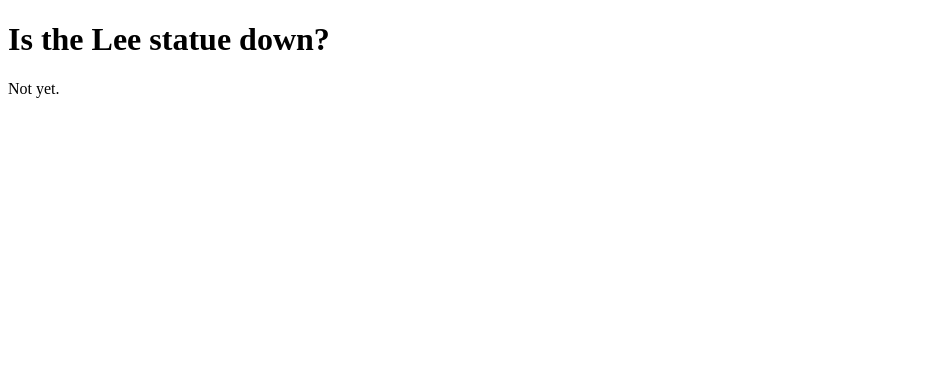
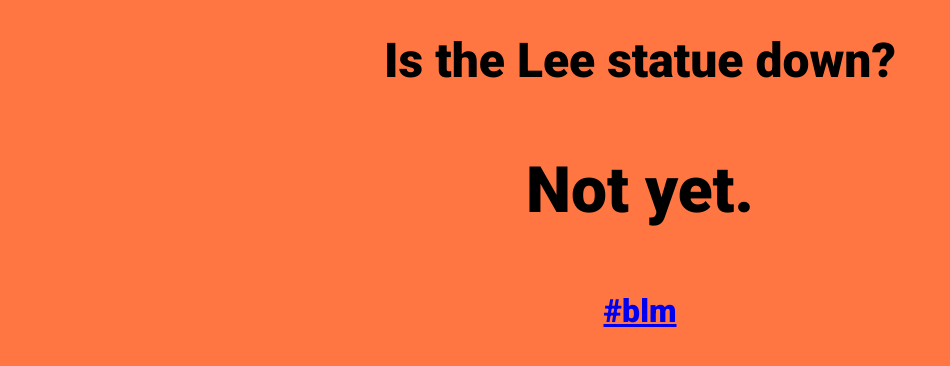
Before and after one commit to gfpierce/istheleestatuedown, a plain HTML site: page index.html in a window 1280 px wide. Shown: the whole page, without its empty margins (0-950 px from the left). Drawn offline with Linux system fonts and the light colour scheme.

Commit message:
Style and content updates

```diff
--- a/index.html
+++ b/index.html
@@ -2,13 +2,18 @@
 <html lang="en">
     <head>
         <title>Is the Lee statue down?</title>
+        <link rel="stylesheet" type="text/css" href="resources/css/style.css" />
+        <link href="https://fonts.googleapis.com/css2?family=Roboto:wght@900&display=swap" rel="stylesheet">
     </head>
     <body>
         <div>
-            <h1>Is the Lee statue down?</h1>
+            <h1 id="header">Is the Lee statue down?</h1>
+        </div>
+        <div >
+            <p id="maintext">Not yet.</p>
         </div>
         <div>
-            <p>Not yet.</p>
+            <a id="blm" href="https://blacklivesmatters.carrd.co/#comps">#blm</a>
         </div>
     </body>
 </html>
--- /dev/null
+++ b/resources/css/style.css
@@ -0,0 +1,15 @@
+html {
+    background-color: #FF7643;
+    font-family: 'Roboto', sans-serif;
+    font-weight: 900;
+    font-size: 24pt;
+    text-align: center;
+}
+
+#header {
+    font-size: 1.5rem;
+}
+
+#maintext {
+    font-size: 2rem;
+}
```
